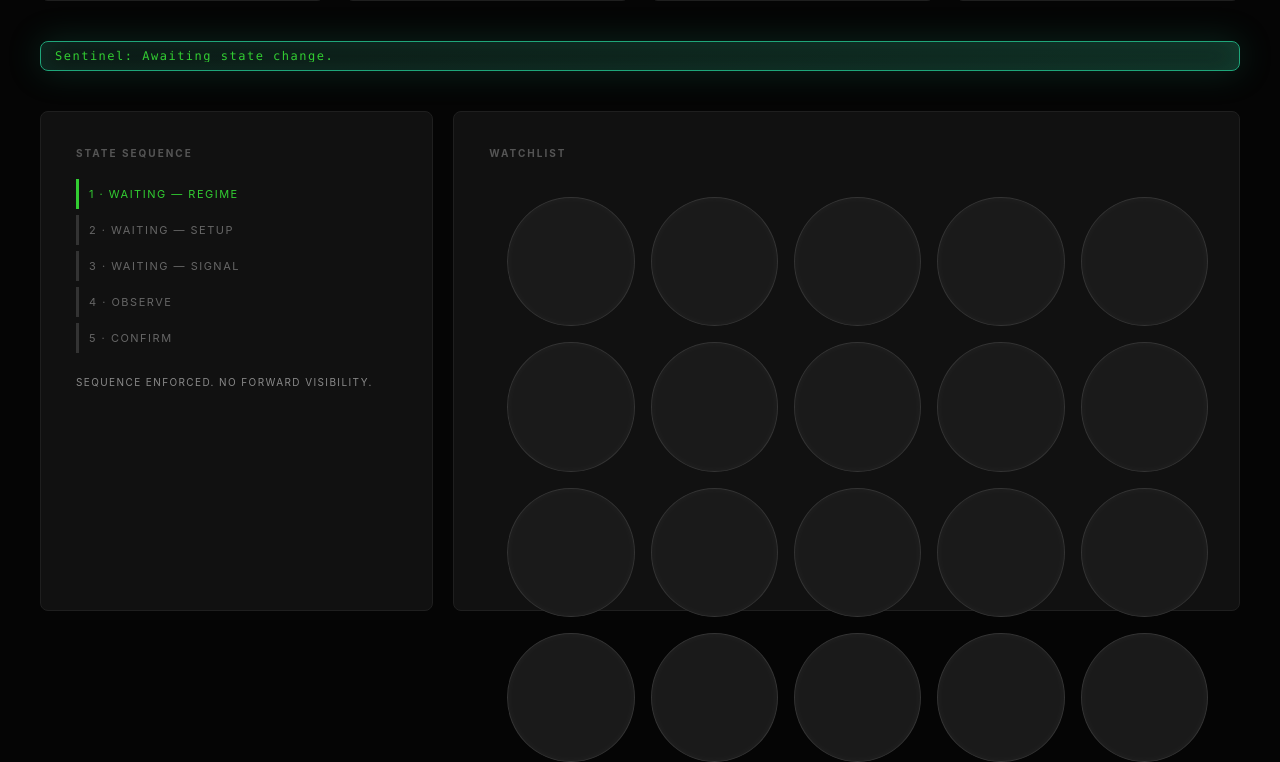
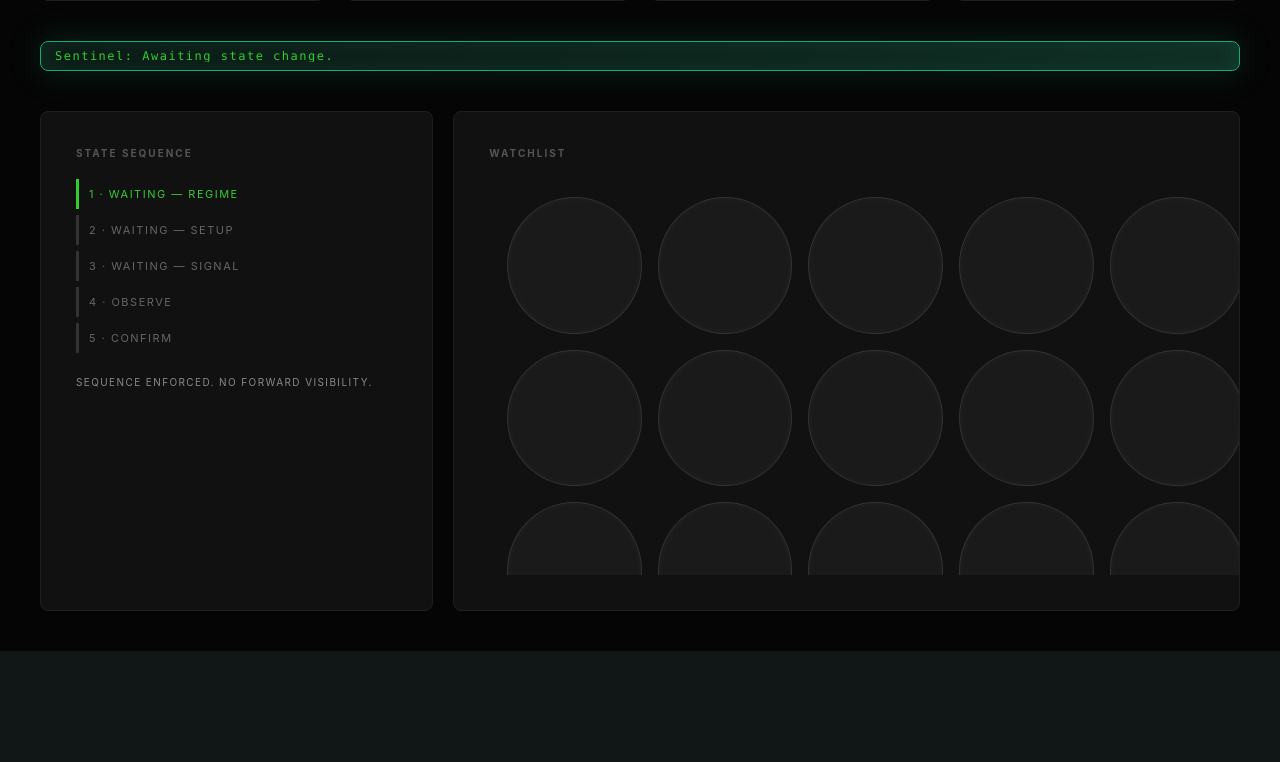
Before and after one commit to SJAGSINGH/SuttonHouse-MarkMon, a Flask app: page / in a window 1280 px wide. Shown: the part 501-1263 px from the top of the page. After the commit the page ends 1152 px from the top, so only its background shows below. Run offline with Flask 3, Linux system fonts and the light colour scheme; some libraries are stand-ins or nearby versions.

Commit message:
Update index.html

```diff
--- a/templates/index.html
+++ b/templates/index.html
@@ -695,6 +695,18 @@ body.war-room .scada-card{
   background:rgba(50,205,50,.15);
   border-color:var(--lime);
   box-shadow:0 0 16px rgba(50,205,50,.40);
+}
+#stock-card{
+  overflow:hidden;
+}
+
+.watchlist-fill{
+  width:100%;
+  height:calc(100% - 28px); /* leaves room for the "Watchlist" h3 */
+  display:flex;
+  align-items:center;
+  justify-content:center;
+  overflow:hidden;
 }
 
 
```
